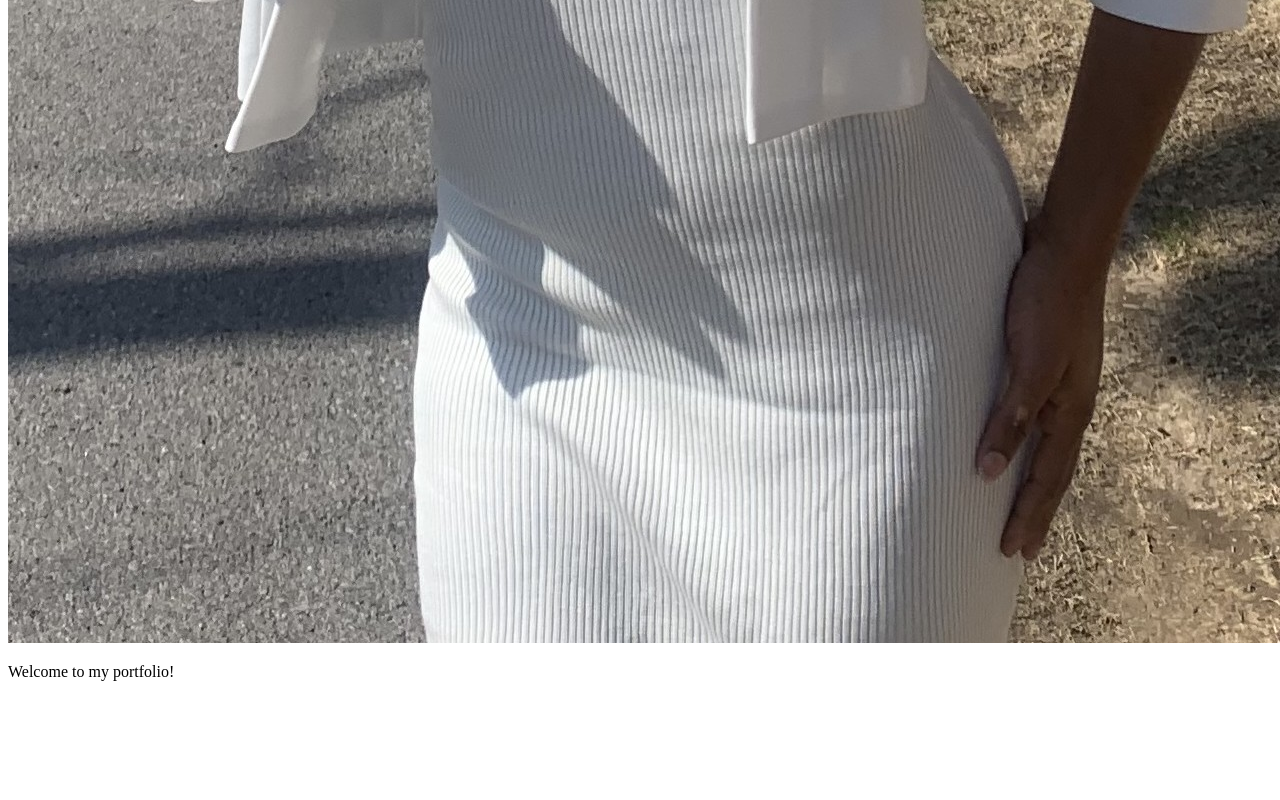
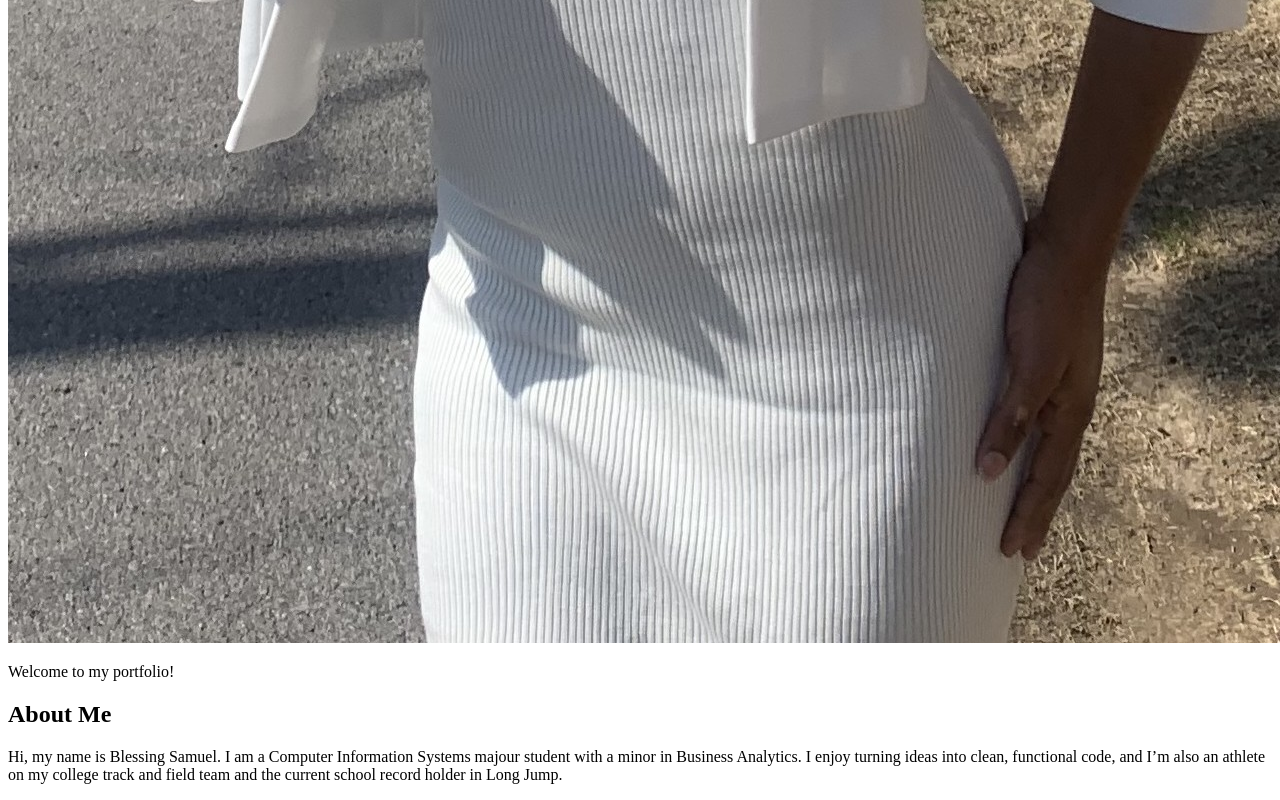
Before and after one commit to Blessingzeal/Blessingzeal.github.io, a plain HTML site: page index.html in a window 1280 px wide. Shown: the part 1238-2038 px from the top of the page. Before the commit the page ends 1935 px from the top, so only its background shows below. Drawn offline with Linux system fonts and the light colour scheme.

Commit message:
Add About Me section

```diff
--- a/index.html
+++ b/index.html
@@ -9,5 +9,12 @@
   <h1>Hello, I am Blessing Samuel</h1>
   <img src="profile.jpg" alt="My Profile Picture">
   <p>Welcome to my portfolio!</p>
+
+<h2>About Me</h2>
+<p>
+  Hi, my name is Blessing Samuel. I am a Computer Information Systems majour student with a minor in Business Analytics.
+  I enjoy turning ideas into clean, functional code, and I’m also an athlete on my college track and field team and the current school record holder in Long Jump.
+</p>
+
 </body>
 </html>
```
